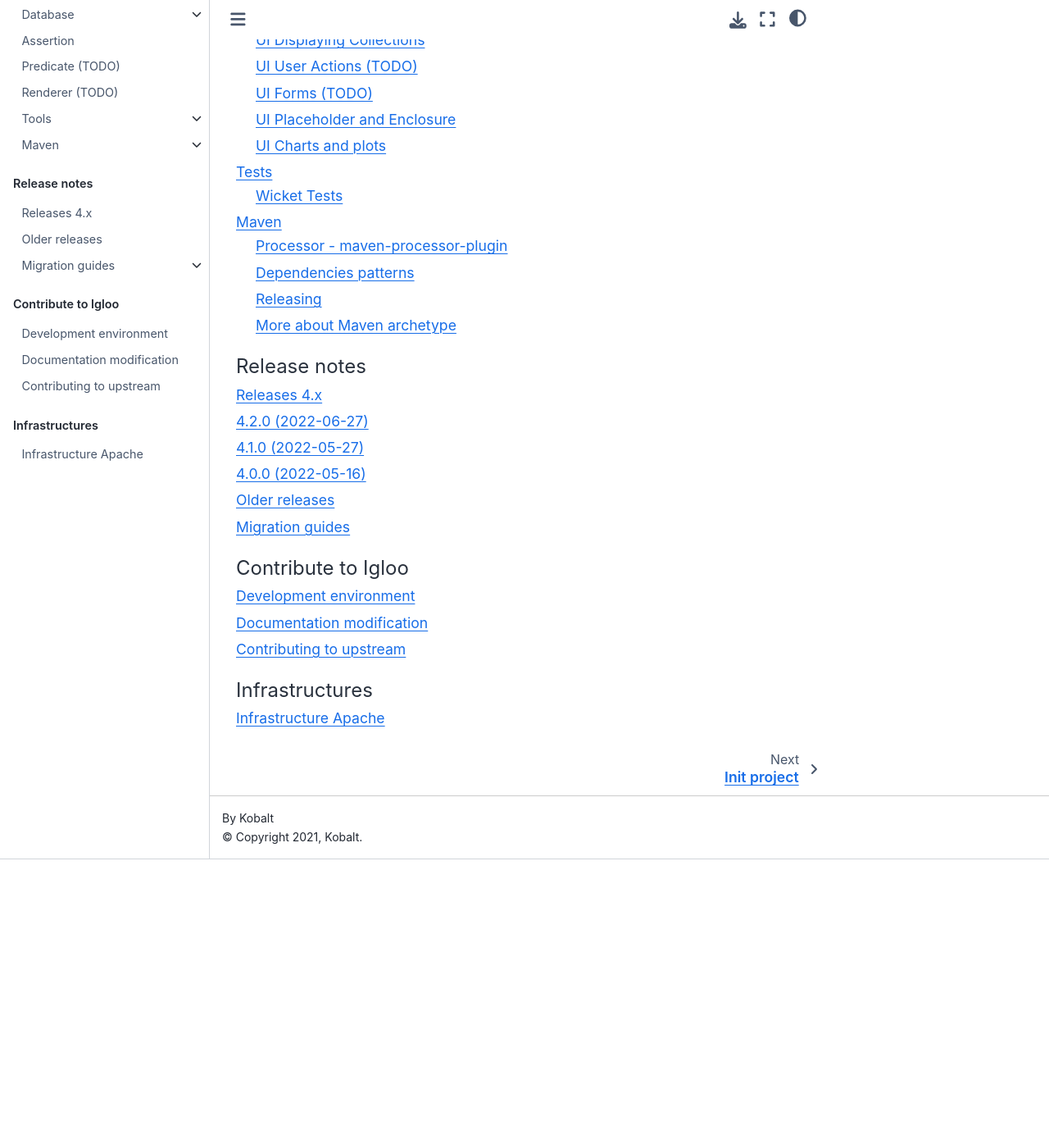
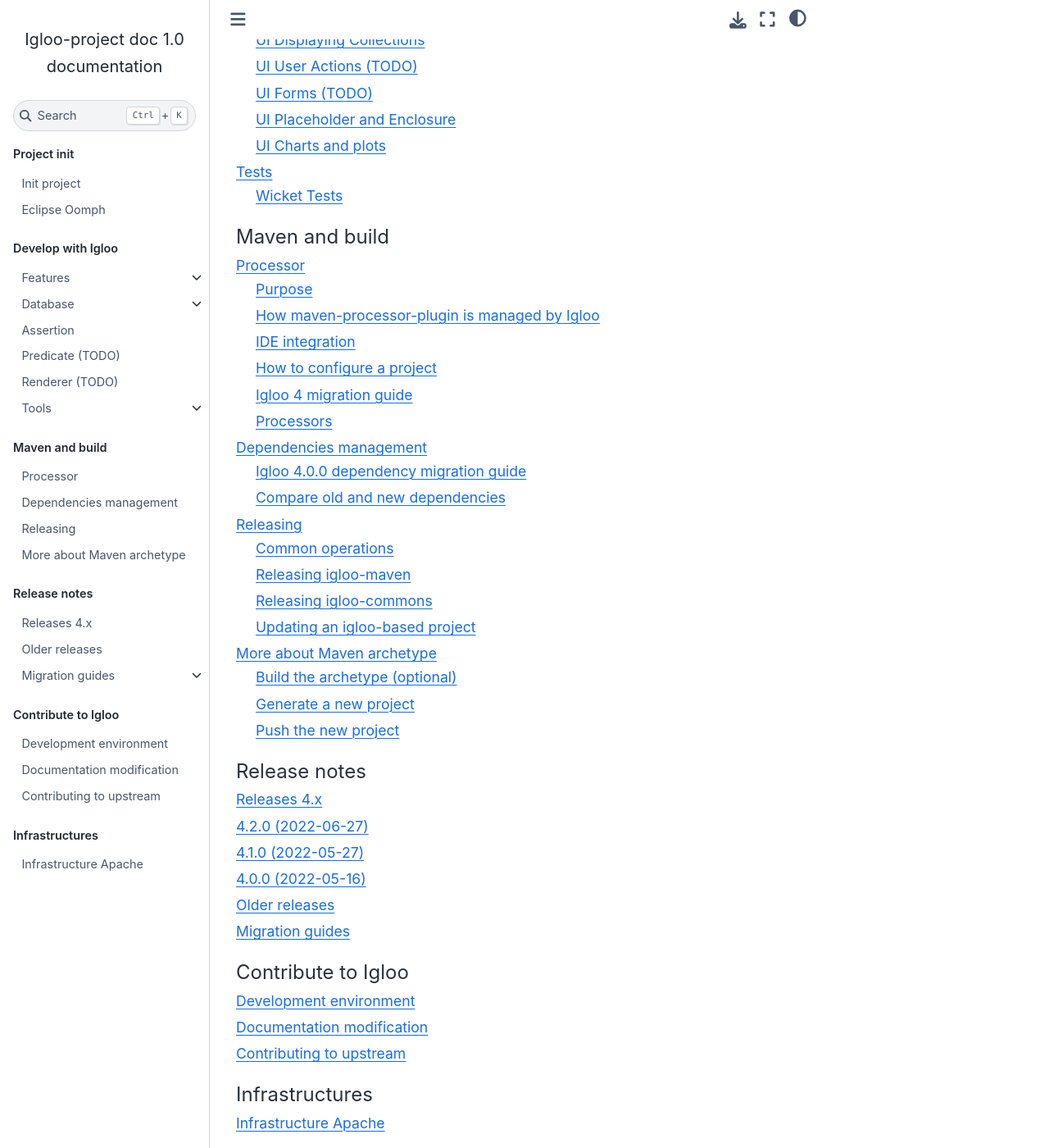
Before and after one commit to igloo-project/igloo-doc, a Sphinx documentation site: the page built from source/index.rst, in a window 1280 px wide and 1400 px high, scrolled down 1394 px. Shown: the whole window at 82% size. Built offline with Sphinx 7.4.7 and the Sphinx Book theme 1.1.4, drawn with Linux system fonts in a browser that asks for light colours; before the commit the page ends 2442 px from its top, so only the background shows below that.

Commit message:
reorganization

````diff
--- a/source/index.rst
+++ b/source/index.rst
@@ -22,7 +22,15 @@
    usage/best-practices/Predicate.md
    usage/best-practices/Renderer.md
    usage/howtos/index
-   usage/maven/index
+
+.. toctree::
+   :maxdepth: 2
+   :caption: Maven and build
+
+   maven/processor
+   maven/dependencies
+   maven/releasing
+   maven/use-maven-archetype
 
 .. toctree::
    :maxdepth: 1
--- a/source/usage/maven/dependencies.md
+++ b/source/maven/dependencies.md
@@ -1,4 +1,4 @@
-# Dependencies patterns
+# Dependencies management
 
 (igloo4-dependencies-migration-guide)=
 
--- a/source/usage/maven/index.md
+++ /dev/null
@@ -1,10 +0,0 @@
-# Maven
-
-```{toctree}
-:maxdepth: 1
-
-processor
-dependencies
-releasing
-use-maven-archetype.rst
-```
````
Also changed, not shown: source/maven/processor.md (renamed from source/usage/maven/processor.md, +1 -1 lines), source/maven/releasing.md (renamed from source/usage/maven/releasing.md), source/maven/use-maven-archetype.rst (renamed from source/usage/maven/use-maven-archetype.rst).
